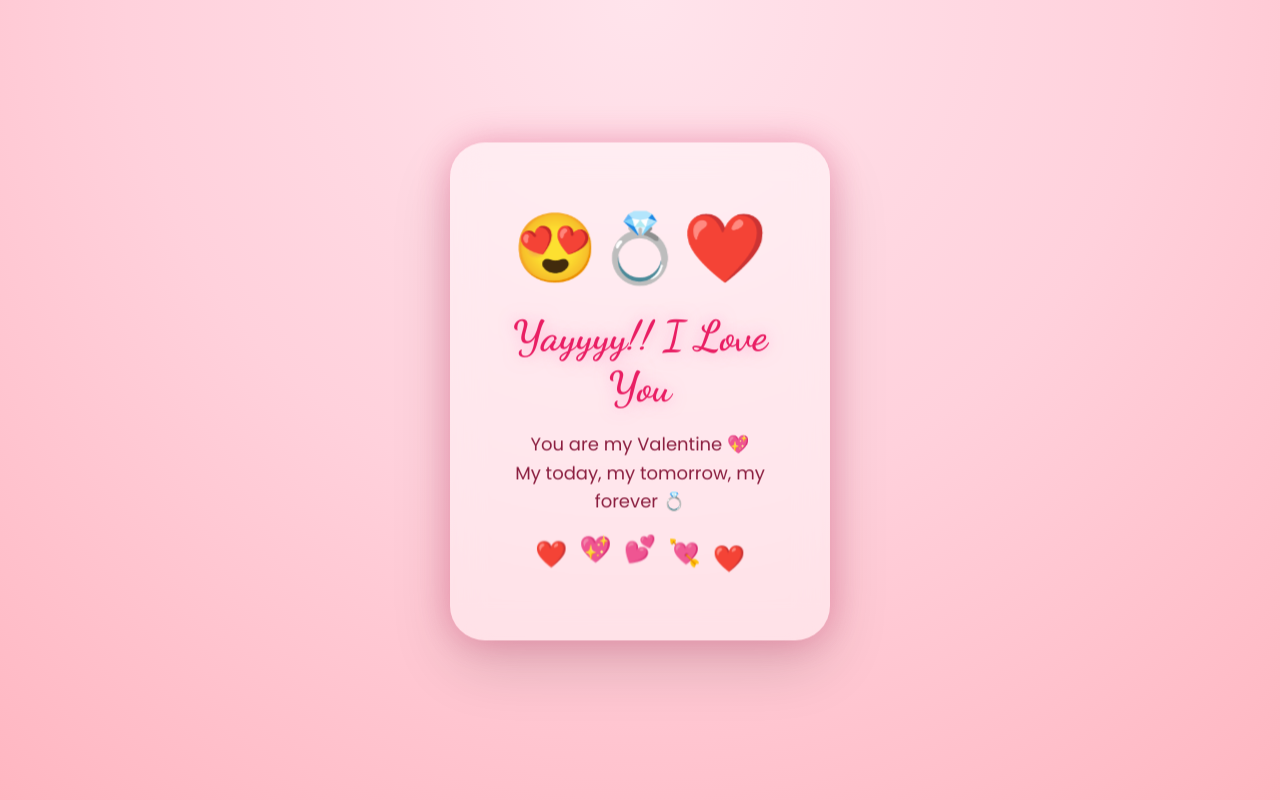
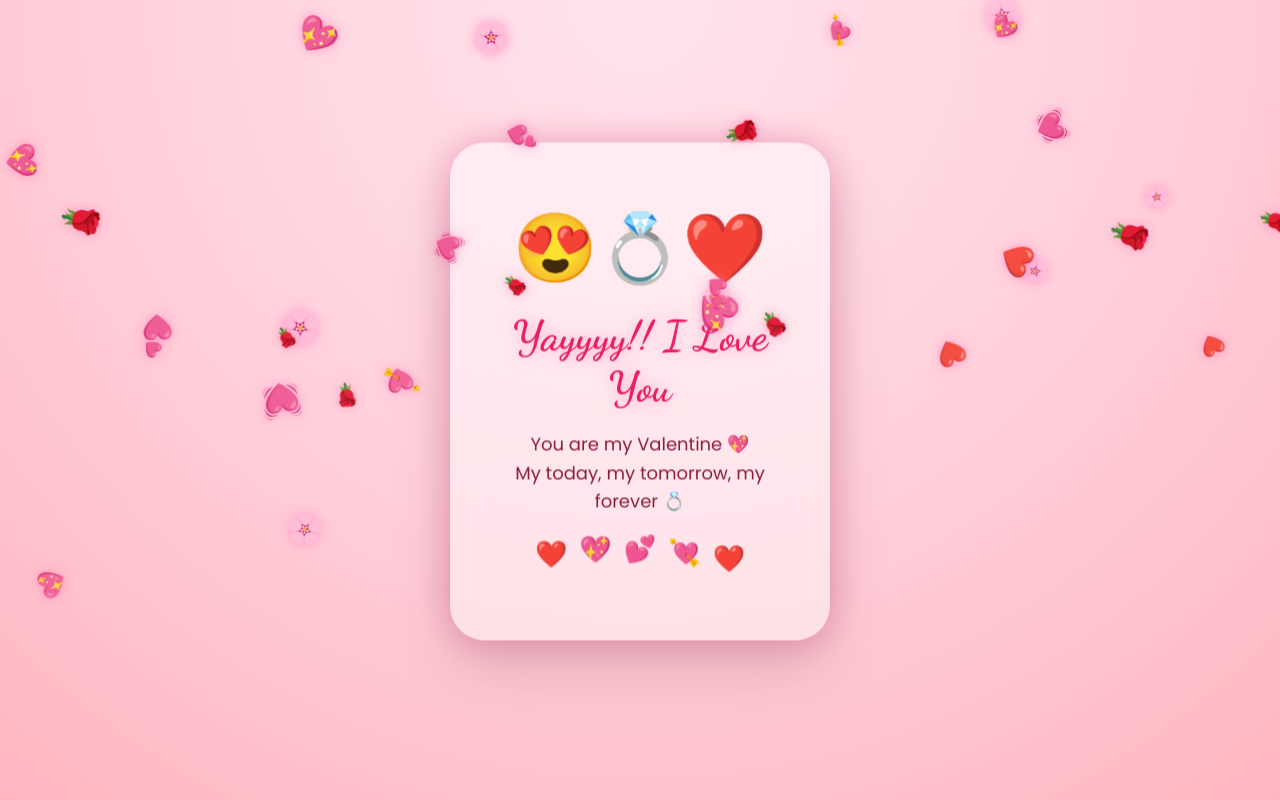
Before and after one commit to akashkrishnan2004/be-my-valentine, a React (Vite) app: page /yes in a window 1280 px wide. Built offline with nearby package versions, Linux system fonts and the light colour scheme.

Commit message:
Second commit

```diff
--- /dev/null
+++ b/src/components/FallingHearts.jsx
@@ -0,0 +1,33 @@
+import React from "react";
+import "./css/FallingHearts.css";
+
+const icons = ["❤️", "💖", "💕", "💘", "🌸", "💞", "🌹", "💓"];
+
+export default function FallingHearts() {
+  return (
+    <div className="fall-container">
+      {Array.from({ length: 30 }).map((_, i) => {
+        const icon = icons[Math.floor(Math.random() * icons.length)];
+        const left = Math.random() * 100;
+        const delay = Math.random() * 5;
+        const duration = 6 + Math.random() * 6;
+        const size = 18 + Math.random() * 18;
+
+        return (
+          <span
+            key={i}
+            className="fall-icon"
+            style={{
+              left: `${left}%`,
+              animationDelay: `${delay}s`,
+              animationDuration: `${duration}s`,
+              fontSize: `${size}px`
+            }}
+          >
+            {icon}
+          </span>
+        );
+      })}
+    </div>
+  );
+}
--- a/src/components/Home.jsx
+++ b/src/components/Home.jsx
@@ -1,6 +1,7 @@
 import React, { useState } from "react";
 import { useNavigate } from "react-router-dom";
 import "./css/Home.css";
+import FallingHearts from "./FallingHearts";
 
 export default function Home() {
   const navigate = useNavigate();
@@ -19,7 +20,7 @@ export default function Home() {
 
   const handleNo = () => {
     if (noCount >= messages.length - 1) {
-      navigate("/yes"); // auto love wins 💍❤️
+      navigate("/yes");
     } else {
       setNoCount(noCount + 1);
     }
@@ -27,6 +28,7 @@ export default function Home() {
 
   return (
     <div className="valentine-wrapper">
+      {/* <FallingHearts /> */}
       <div className="valentine-box">
         <h1>😙🩷</h1>
         <h2>Will you be my Valentine? 💖</h2>
--- /dev/null
+++ b/src/components/css/FallingHearts.css
@@ -0,0 +1,35 @@
+.fall-container {
+    /* z-index: 9999; */
+  position: fixed;
+  top: 0;
+  left: 0;
+  width: 100%;
+  height: 100%;
+  pointer-events: none; /* clicks go through */
+  overflow: hidden;
+  z-index: 1;
+}
+
+.fall-icon {
+  position: absolute;
+  top: -10%;
+  animation-name: fall;
+  animation-timing-function: linear;
+  animation-iteration-count: infinite;
+  opacity: 0.9;
+  filter: drop-shadow(0 0 6px rgba(255, 105, 180, 0.6));
+}
+
+@keyframes fall {
+  0% {
+    transform: translateY(0) rotate(0deg);
+    opacity: 0;
+  }
+  10% {
+    opacity: 1;
+  }
+  100% {
+    transform: translateY(120vh) rotate(360deg);
+    opacity: 0.8;
+  }
+}
--- a/src/components/yes.jsx
+++ b/src/components/yes.jsx
@@ -1,8 +1,10 @@
 import "./css/yes.css";
+import FallingHearts from "./FallingHearts";
 
 export default function LoveYou() {
   return (
     <div className="love-wrapper">
+      <FallingHearts />
       <div className="love-card">
         <h1 className="love-emoji">😍💍❤️</h1>
 
```
